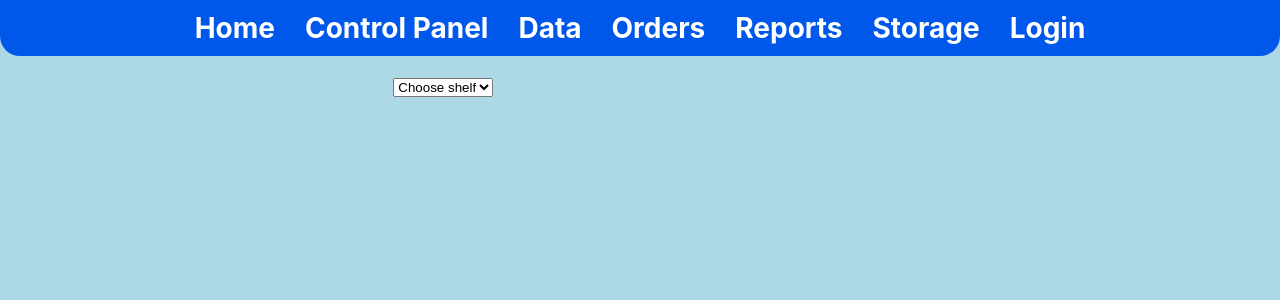
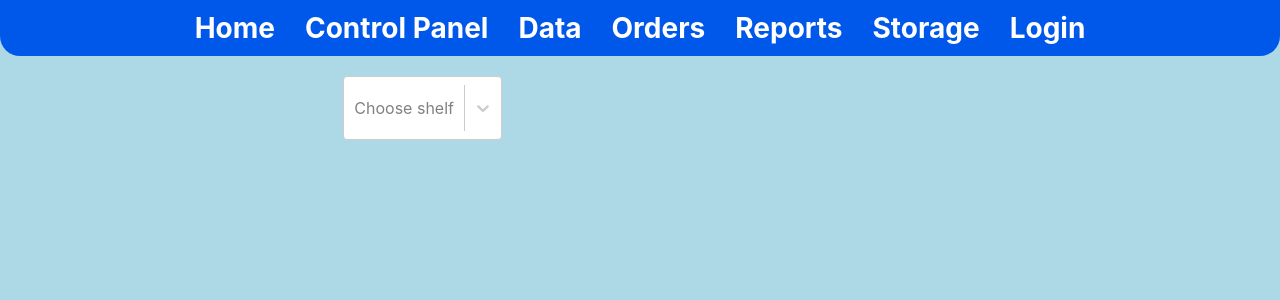
Before and after one commit to Dragonbestgg1/lietotajulomas, a React (Create React App) app: page /storage in a window 1280 px wide. Shown: the top 300 px of the page. Built offline with nearby package versions, Linux system fonts and the light colour scheme; no server answers.

Commit message:
dropdown prikes plauktiem

```diff
--- a/package.json
+++ b/package.json
@@ -12,6 +12,7 @@
     "react-router": "^6.21.0",
     "react-router-dom": "^6.21.0",
     "react-scripts": "^5.0.1",
+    "react-select": "^5.8.0",
     "web-vitals": "^2.1.4"
   },
   "scripts": {
--- a/src/storage/index.js
+++ b/src/storage/index.js
@@ -1,21 +1,32 @@
-import React from "react";
+import React, { useState, useEffect } from "react";
 import style from "../styles/storage.module.css";
-import { useState } from "react";
 import axios from 'axios';
+import Select from 'react-select';
 
 function Storage(){
-    const shelves = ['Shelf 1', 'Shelf 2', 'Shelf 3'];
+    const [shelves, setShelves] = useState([]);
+
+    useEffect(() => {
+        axios.get('/shelf')
+            .then(response => {
+                const options = response.data.map(shelf => ({ value: shelf, label: shelf }));
+                setShelves(options);
+            })
+            .catch(error => {
+                console.error('There was an error!', error);
+            });
+    }, []);
 
     return(
         <div className={`${style.main}`}>
             <div className={`${style.option}`}>
                 <form className={`${style.drop}`} id="dropdown">{/*Te ir meklet plauktu */}
-                    <select className={`${style.dropdown}`}>
-                        <option value="" disabled selected>Choose shelf</option>
-                        {shelves.map((shelf, index) => (
-                            <option key={index} value={shelf}>{shelf}</option>
-                        ))}
-                    </select>
+                    <Select
+                        className={`${style.dropdown}`}
+                        options={shelves}
+                        isSearchable
+                        placeholder="Choose shelf"
+                    />
                 </form>
                 <form className={`${style.src}`} id="src">{/*Te ir pievienot dropdown */}
                 </form>
--- a/src/styles/storage.module.css
+++ b/src/styles/storage.module.css
@@ -1,7 +1,7 @@
 .main{
     width: 100%;
     height: 100%;
-    overflow-y: auto;
+    display: flex;
     flex-direction: column;
 }
 .option{
@@ -23,3 +23,12 @@
 .drop{
     color: black;
 }
+.dropdown{
+    display: flex;
+    flex-wrap: wrap;
+    width: 250px;
+    height: 50px;
+}
+.dropdown::-webkit-scrollbar{
+    display: none;
+}
```
Also changed, not shown: src/styles/Main.css (line endings or trailing spaces), 1 other file (tests, documents, lock files or other folders).
